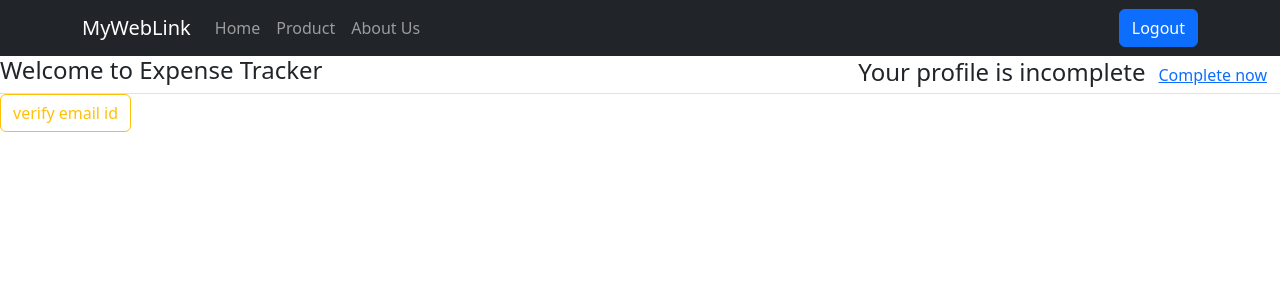
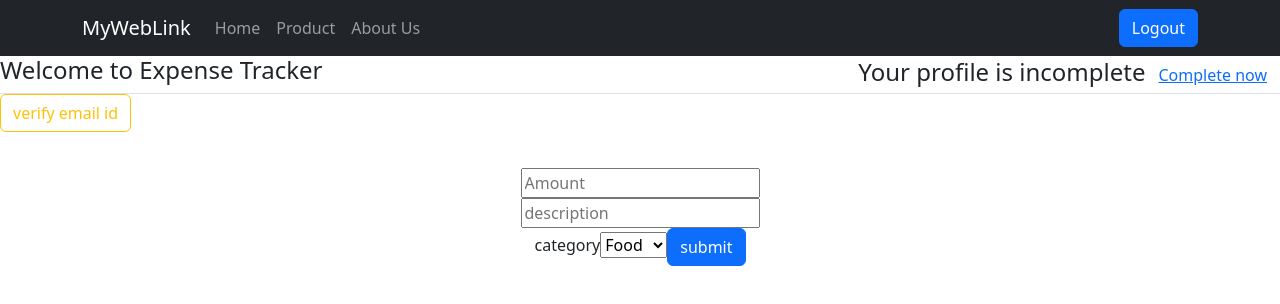
Before and after one commit to kajalkapadiya/expense-tracker-web, a React (Create React App) app: page /home in a window 1280 px wide. Shown: the top 304 px of the page. Built offline with nearby package versions, Linux system fonts and the light colour scheme; sample sign-in values are in the browser's storage.

Commit message:
Adding Expenses

```diff
--- /dev/null
+++ b/src/component/pages/Expenses.js
@@ -0,0 +1,46 @@
+import { useRef } from "react";
+import { Button } from "react-bootstrap";
+
+const Expenses = () => {
+  const amountRef = useRef();
+  const descriptionRef = useRef();
+  const categoryRef = useRef();
+
+  const expenseHandler = (e) => {
+    e.preventDefault();
+    const amount = amountRef.current.value;
+    const description = descriptionRef.current.value;
+    const category = categoryRef.current.value;
+    localStorage.setItem("amount", amount);
+    localStorage.setItem("description", description);
+    localStorage.setItem("category", category);
+  };
+
+  return (
+    <>
+      <form>
+        <div>
+          <input type="number" placeholder="Amount" ref={amountRef} />
+        </div>
+        <div>
+          <input type="text" placeholder="description " ref={descriptionRef} />
+        </div>
+        <label>category</label>
+        <select ref={categoryRef}>
+          <option>Food</option>
+          <option>petrol</option>
+          <option>salary</option>
+        </select>
+        <Button variant="primary" onClick={expenseHandler}>
+          submit
+        </Button>
+      </form>
+      <p>
+        <h4>{localStorage.getItem("description")}</h4>
+        <h4>{localStorage.getItem("category")}</h4>
+        <h4>{localStorage.getItem("amount")}</h4>
+      </p>
+    </>
+  );
+};
+export default Expenses;
--- a/src/component/pages/ForgotPass.js
+++ b/src/component/pages/ForgotPass.js
@@ -1,8 +1,14 @@
 import { useRef } from "react";
 import { Button } from "react-bootstrap";
+import { useHistory } from "react-router-dom";
 
 const ForgotPass = () => {
   const emailRef = useRef();
+  const history = useHistory();
+
+  const loginPage = () => {
+    history.replace("/login");
+  };
 
   const passReset = async () => {
     const res = await fetch(
@@ -12,7 +18,6 @@ const ForgotPass = () => {
         body: JSON.stringify({
           requestType: "PASSWORD_RESET",
           email: emailRef.current.value,
-          // returnSecureToken: true,
         }),
         headers: {
           "Content-Type": "application/json",
@@ -29,7 +34,9 @@ const ForgotPass = () => {
       <br />
       <Button onClick={passReset}>Send Link</Button>
       <br />
-      <Button variant="link">Alreayd a user? Login</Button>
+      <Button variant="link" onClick={loginPage}>
+        Alreayd a user? Login
+      </Button>
     </div>
   );
 };
--- a/src/component/pages/Home.js
+++ b/src/component/pages/Home.js
@@ -2,10 +2,11 @@ import { Button } from "react-bootstrap";
 import { useHistory } from "react-router-dom";
 import AuthContext from "../auth/AuthContext";
 import { useContext } from "react";
+import Expenses from "./Expenses";
 
 const Home = () => {
   const authCntx = useContext(AuthContext);
-  // console.log(authCntx.token);
+  const isLoggedIn = authCntx.isLoggedIn;
   const history = useHistory();
 
   const linkHandler = () => {
@@ -51,6 +52,10 @@ const Home = () => {
       >
         verify email id
       </Button>
+      <br />
+      <div style={{ marginTop: "50px", textAlign: "center" }}>
+        {isLoggedIn && <Expenses />}
+      </div>
     </>
   );
 };
```
